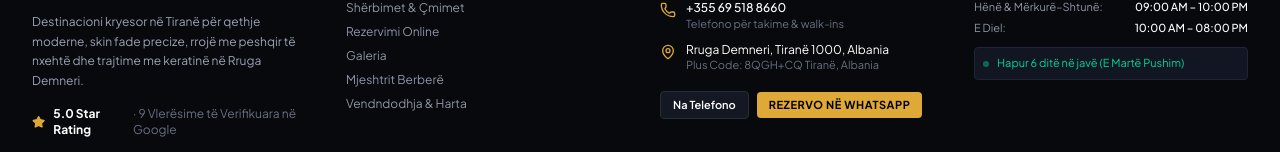
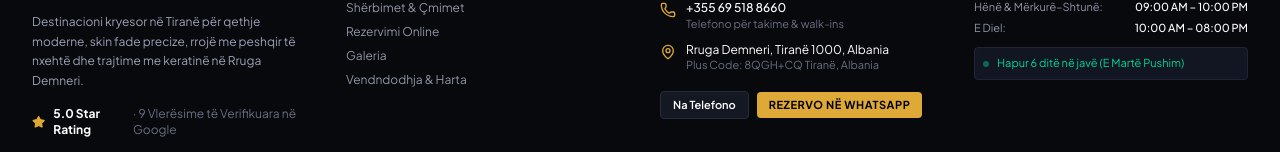
Before and after one commit to HeliosGng/genti-barbershop, a React (Vite) app: page / in a window 1280 px wide. Shown: the part 6913-7065 px from the top of the page. Built offline with nearby package versions, Linux system fonts and the light colour scheme; a web font is replaced by a local one.

Commit message:
Remove staff link from Footer component
Removed staff link from footer navigation.

```diff
--- a/src/components/Footer.tsx
+++ b/src/components/Footer.tsx
@@ -49,9 +49,6 @@ export const Footer: React.FC<FooterProps> = ({ onOpenBooking, onOpenCallModal }
               </li>
               <li>
                 <a href="#showcase" className="hover:text-[#dfa938] transition-colors">{t.navShowcase}</a>
-              </li>
-              <li>
-                <a href="#staff" className="hover:text-[#dfa938] transition-colors">{t.navStaff}</a>
               </li>
               <li>
                 <a href="#location" className="hover:text-[#dfa938] transition-colors">{t.navLocation}</a>
```
